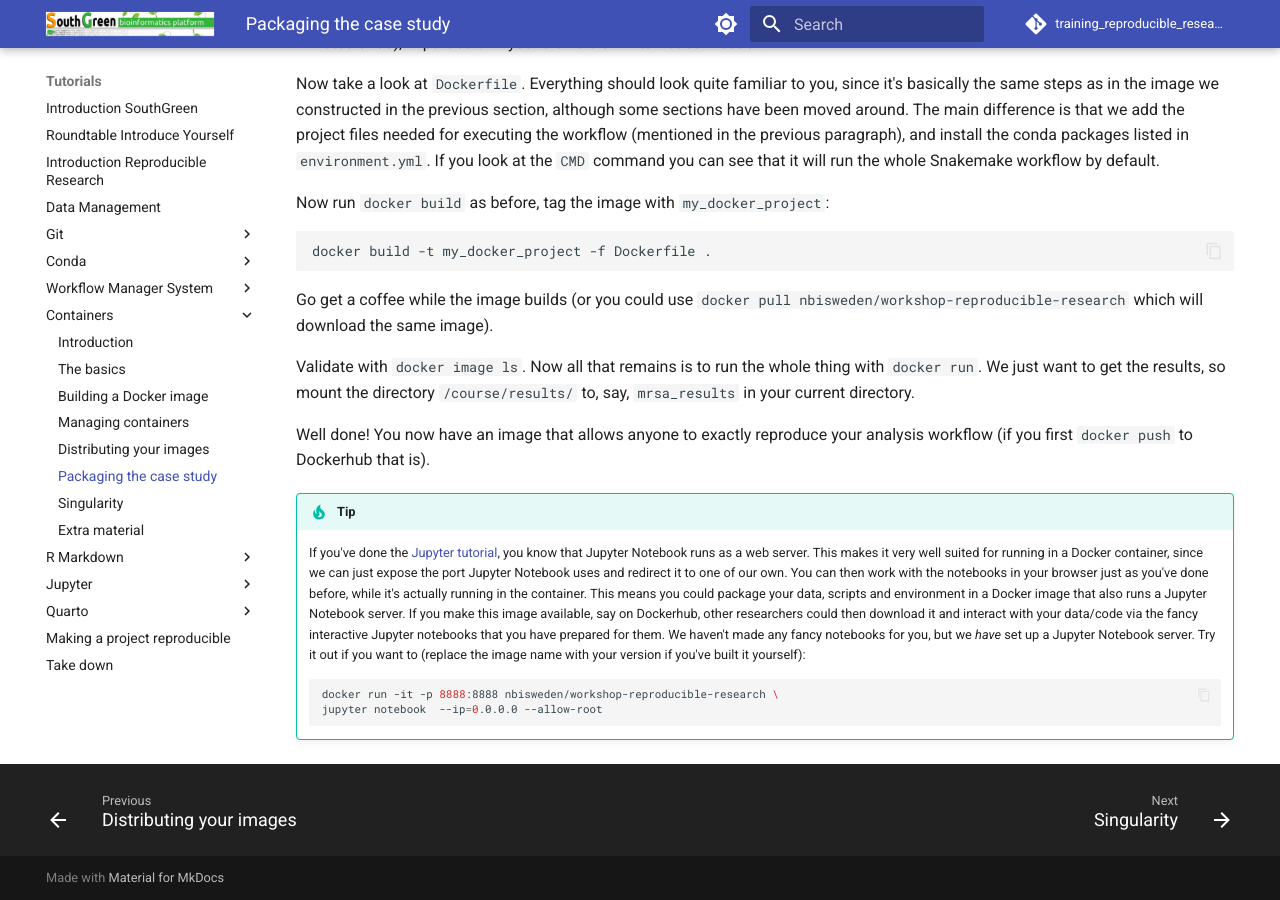
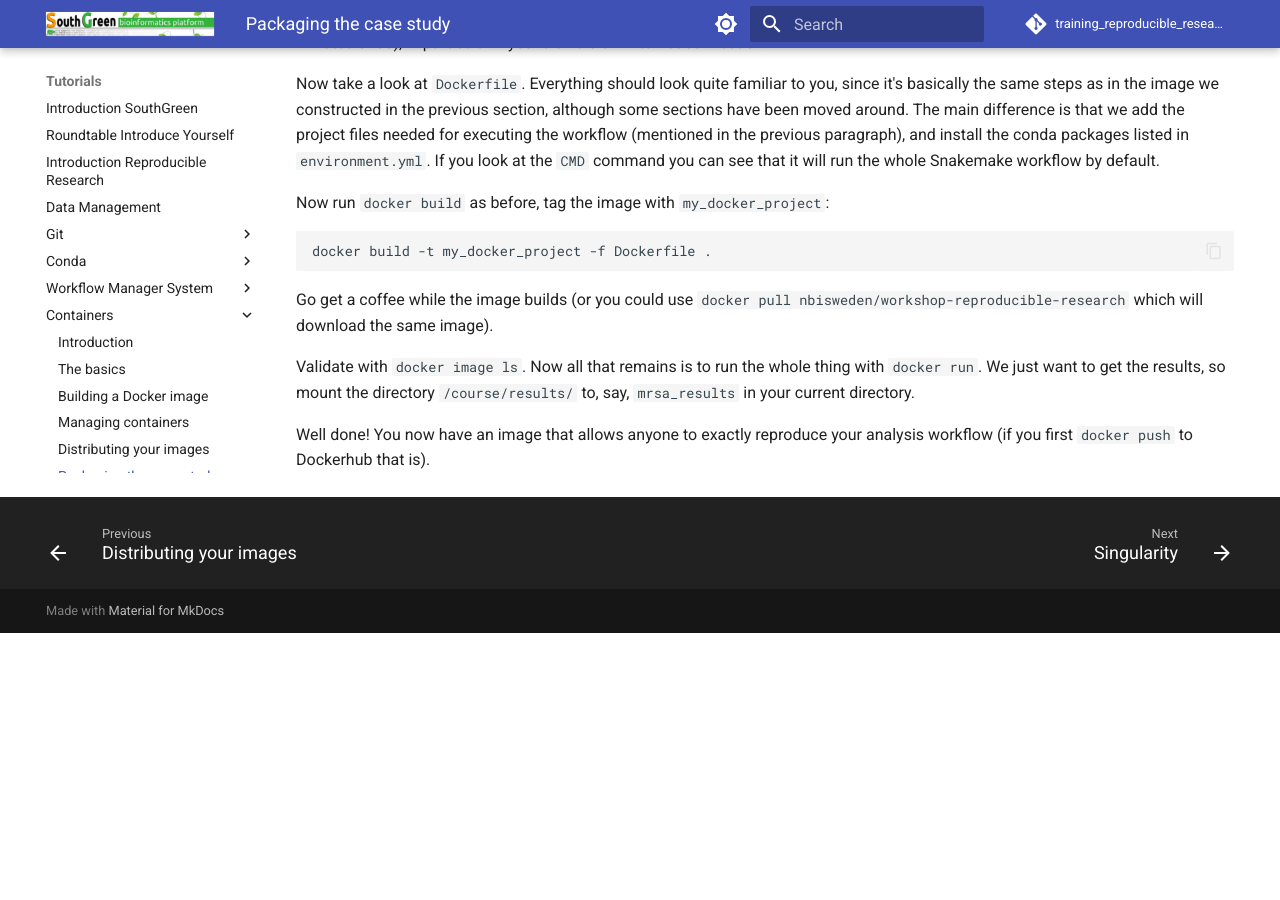
Before and after one commit to SouthGreenPlatform/training_reproducible_research, an MkDocs documentation site: the page built from docs/pages/containers/containers-6-packaging-the-case-study.md, in a window 1280 px wide and 900 px high, scrolled down 510 px. Built offline with MkDocs 1.6.1 and Material for MkDocs 9.7.7, drawn with Linux system fonts in a browser that asks for light colours; comment, search, counter and statistics services are not loaded; after the commit the page ends 1143 px from its top, so only the background shows below that; some of the changed lines change nothing that is shown.

Commit message:
comment in jupyter part CL does not work

````diff
--- a/docs/pages/containers/containers-6-packaging-the-case-study.md
+++ b/docs/pages/containers/containers-6-packaging-the-case-study.md
@@ -45,6 +45,9 @@ with `docker run`. We just want to get the results, so mount the directory
 Well done! You now have an image that allows anyone to exactly reproduce your
 analysis workflow (if you first `docker push` to Dockerhub that is).
 
+
+<!---
+it does not work !! :S
 !!! Tip
     If you've done the [Jupyter tutorial](jupyter-1-introduction), you know that
     Jupyter Notebook runs as a web server. This makes it very well suited for
@@ -64,3 +67,4 @@ analysis workflow (if you first `docker push` to Dockerhub that is).
     docker run -it -p 8888:8888 nbisweden/workshop-reproducible-research \
     jupyter notebook  --ip=0.0.0.0 --allow-root
     ```
+--->
````
